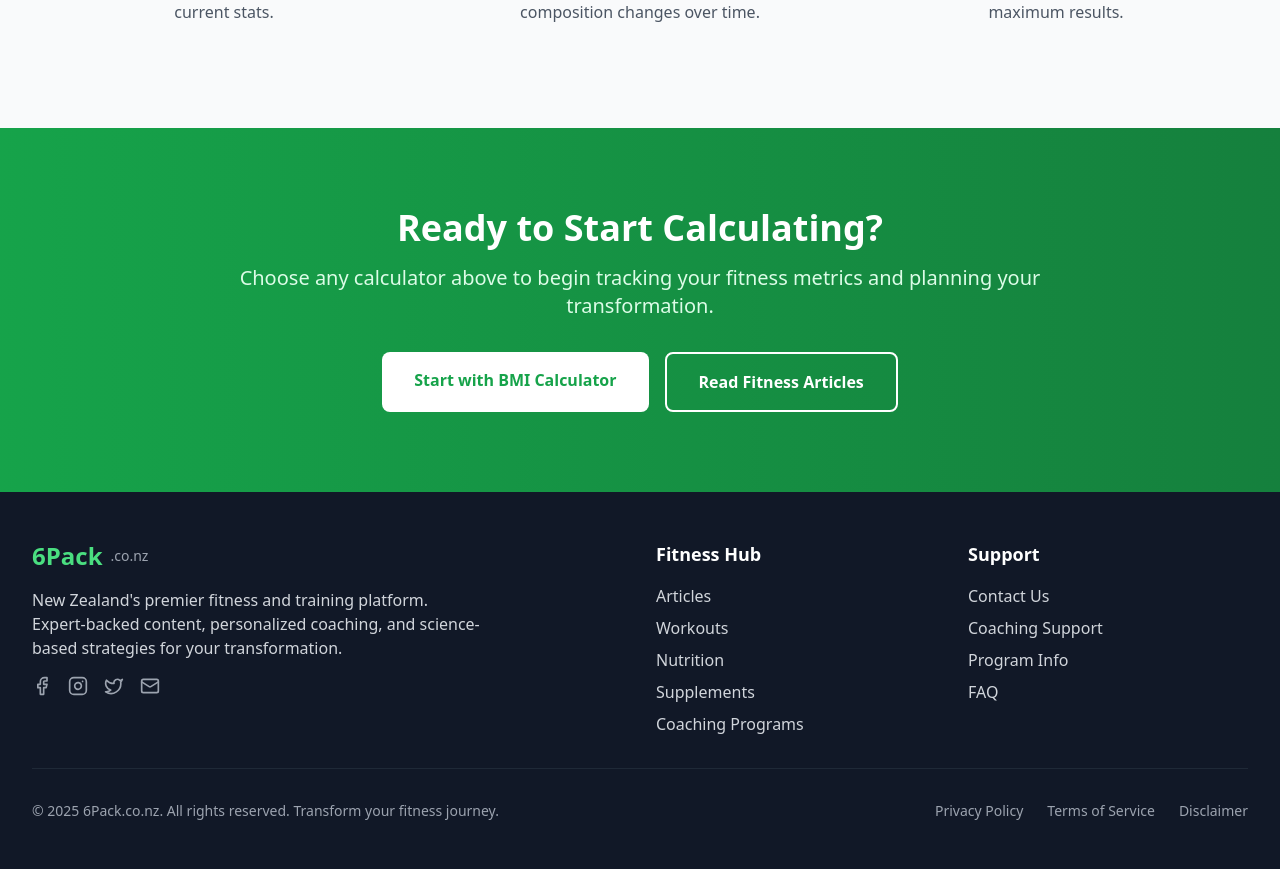
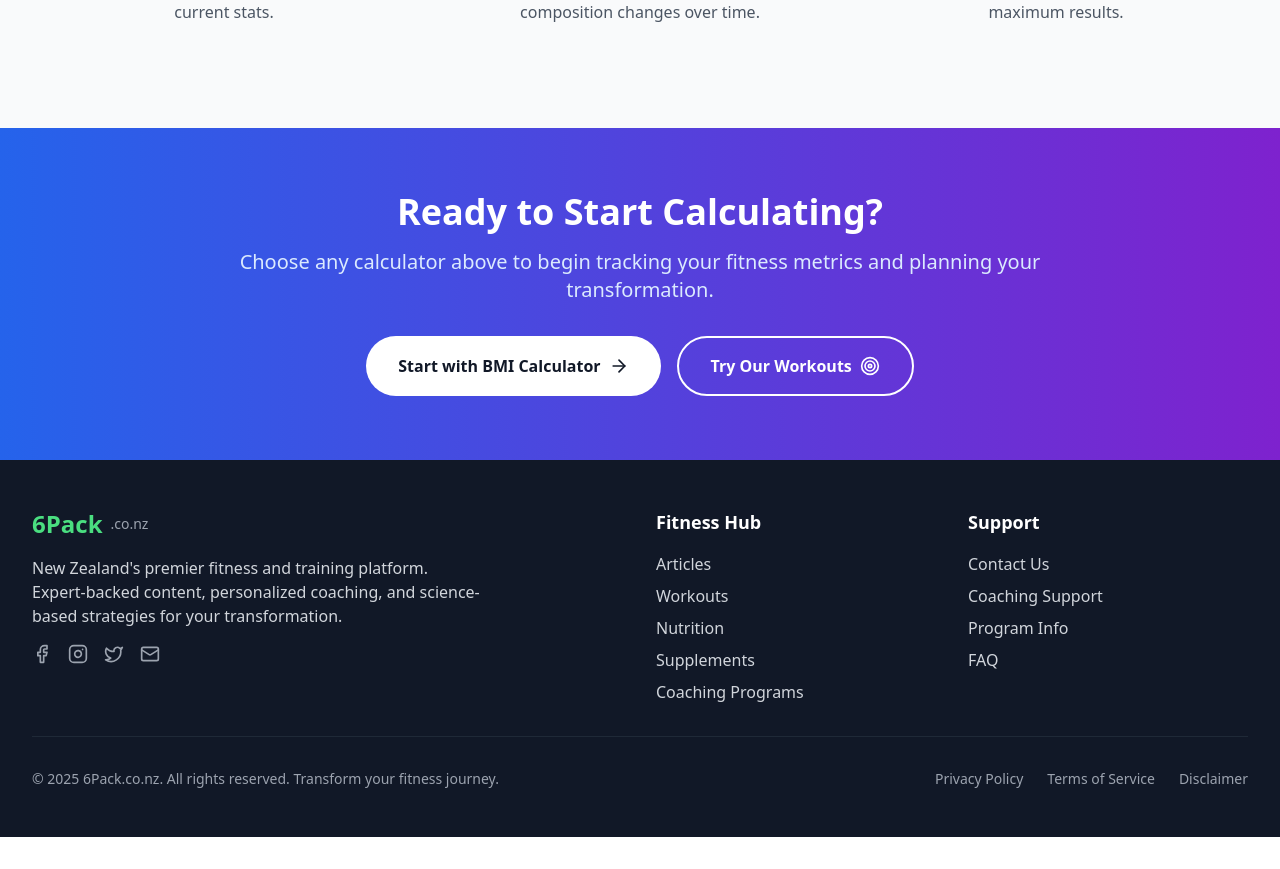
Before and after one commit to leondavies/6PACK, a React (Vite) app: page /calculators in a window 1280 px wide. Shown: the part 1985-2854 px from the top of the page. After the commit the page ends 2822 px from the top, so only its background shows below. Built offline with nearby package versions, Linux system fonts and the light colour scheme.

Commit message:
feat: fix cta

```diff
--- a/src/pages/calculators/index.jsx
+++ b/src/pages/calculators/index.jsx
@@ -1,7 +1,7 @@
 
 import { Link } from "react-router-dom";
 import { Helmet } from "react-helmet";
-import { Calculator, Heart, Scale, Dumbbell, Apple, Target, TrendingUp, Activity } from "lucide-react";
+import { Calculator, Heart, Scale, Dumbbell, Apple, Target, TrendingUp, Activity, ArrowRight } from "lucide-react";
 import BlurIn from "../../components/blurText";
 
 const calculators = [
@@ -207,30 +207,32 @@ function Calculators() {
       </section>
 
       {/* CTA Section */}
-      <section className="py-20 bg-gradient-to-r from-primary-600 to-primary-700 text-white">
-        <div className="max-w-4xl mx-auto text-center px-4 sm:px-6 lg:px-8">
-          <h2 className="text-4xl font-bold mb-4">
+      <div className="bg-gradient-to-r from-blue-600 to-purple-700 text-white py-16">
+        <div className="max-w-4xl mx-auto px-4 sm:px-6 lg:px-8 text-center">
+          <h2 className="text-3xl md:text-4xl font-bold mb-4">
             Ready to Start Calculating?
           </h2>
-          <p className="text-xl text-primary-100 mb-8">
+          <p className="text-xl mb-8 text-blue-100">
             Choose any calculator above to begin tracking your fitness metrics and planning your transformation.
           </p>
           <div className="flex flex-col sm:flex-row gap-4 justify-center">
             <Link
               to="/calculators/bmi"
-              className="bg-white text-primary-600 px-8 py-4 rounded-lg font-semibold hover:bg-gray-100 transition-colors"
+              className="bg-white text-gray-900 px-8 py-4 rounded-full font-semibold hover:bg-gray-100 transition-colors inline-flex items-center justify-center"
             >
               Start with BMI Calculator
+              <ArrowRight className="ml-2" size={20} />
             </Link>
             <Link
-              to="/articles"
-              className="border-2 border-white text-white px-8 py-4 rounded-lg font-semibold hover:bg-white hover:text-primary-600 transition-colors"
+              to="/workouts"
+              className="border-2 border-white text-white px-8 py-4 rounded-full font-semibold hover:bg-white hover:text-gray-900 transition-colors inline-flex items-center justify-center"
             >
-              Read Fitness Articles
+              Try Our Workouts
+              <Target className="ml-2" size={20} />
             </Link>
           </div>
         </div>
-      </section>
+      </div>
     </>
   );
 }
```
